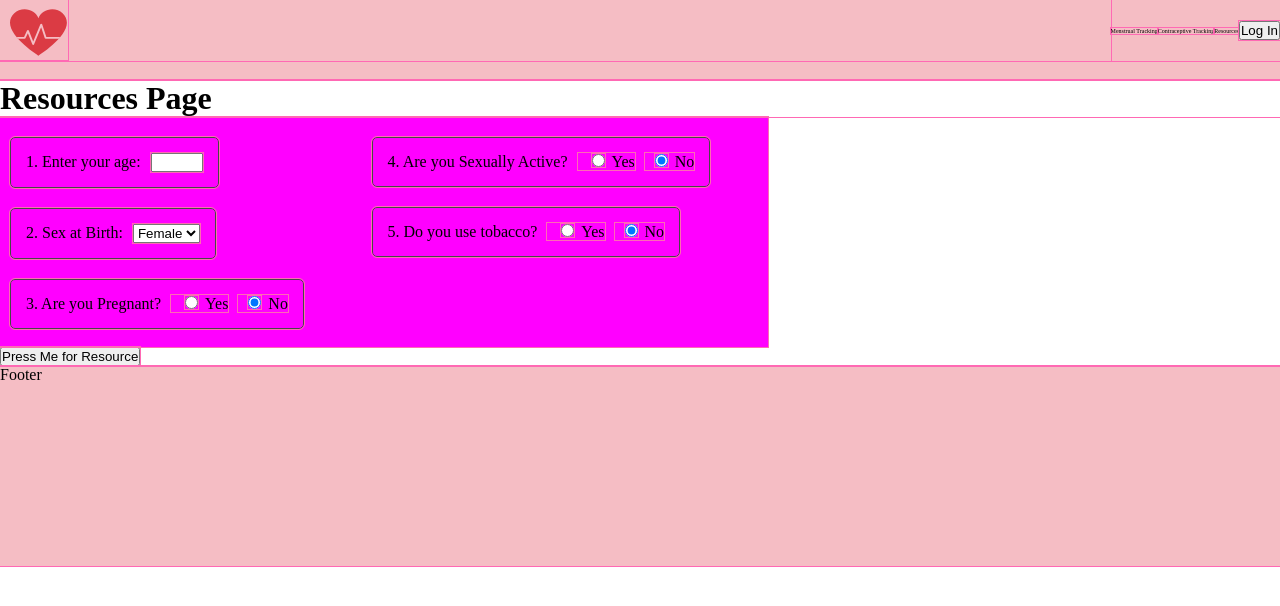
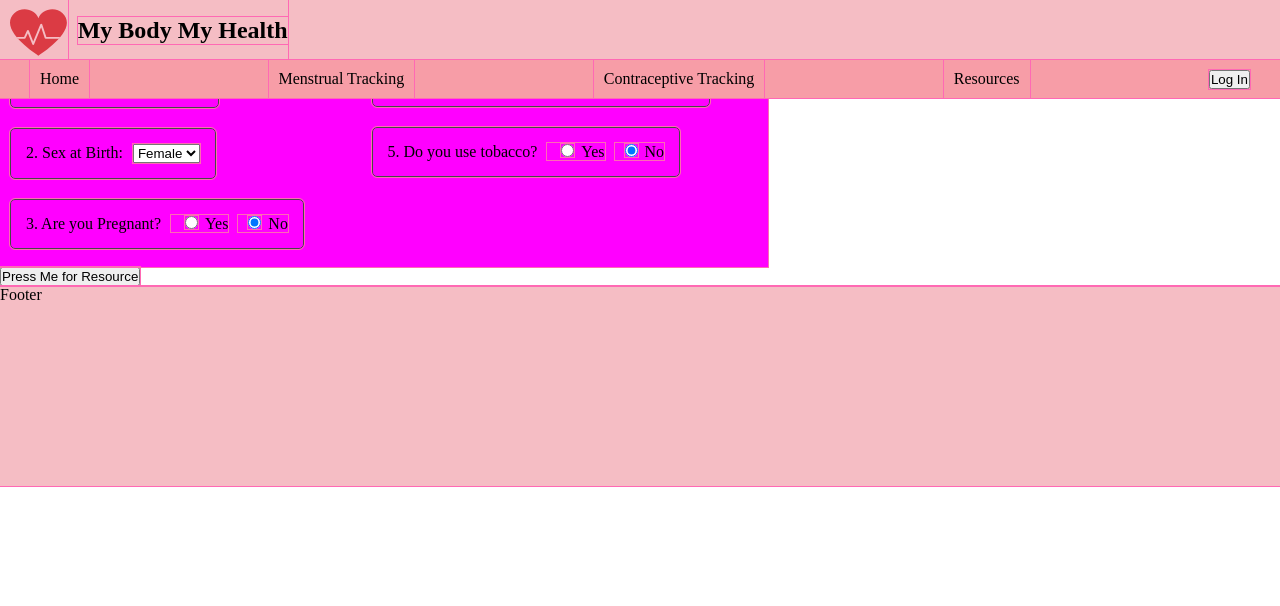
Before and after one commit to gbrogers/MyBodyMyHealth, a React (Create React App) app: page /resources in a window 1280 px wide. Shown: the top 606 px of the page. Built offline with nearby package versions, Linux system fonts and the light colour scheme; no server answers.

Commit message:
nav bar and landing pg drafted

```diff
--- a/src/App.jsx
+++ b/src/App.jsx
@@ -21,7 +21,6 @@ export default function App() {
             <Route path="/resources" component={Resources} />
             <Route path="/menstrualtracking" exact component={PeriodTracking} />
             <Route path="/contraceptivetracking" exact component={BCTracking} />
-            {/* <Route path="/shop/:id" component={ItemDetail} /> */}
           </Switch>
           <Footer />
         </div>
--- a/src/App.scss
+++ b/src/App.scss
@@ -3,6 +3,9 @@
   padding: 0;
   box-sizing: border-box;
 }
+// .app {
+//   margin-top: 100px;
+// }
 a {
   all: unset;
 }
--- a/src/components/BCTracking/BCTracking.module.scss
+++ b/src/components/BCTracking/BCTracking.module.scss
@@ -1,6 +1,6 @@
 .showBCBtn {
   all: unset;
-  width: 100vw;
+  // width: 100vw;
   cursor: pointer;
   background-color: #dff4f3;
   padding: 15px;
--- /dev/null
+++ b/src/components/Hamburger/Hamburger.jsx
@@ -0,0 +1,25 @@
+export default function Hamburger() {
+  return (
+    <>
+      <div className="hamburger">&#9776;</div>
+
+      <style jsx>
+        {`
+          .hamburger {
+            font-size: 2em;
+            margin-right: 30px;
+            display: flex;
+            justify-content: space-around;
+            flex-flow: column nowrap;
+            z-index: 10;
+          }
+
+          @media screen and (min-width: 768px) {
+            .hamburger {
+              display: none;
+            }
+        `}
+      </style>
+    </>
+  );
+}
--- a/src/components/Home/Home.jsx
+++ b/src/components/Home/Home.jsx
@@ -2,6 +2,7 @@ import styles from "./Home.module.scss";
 import MainSectionImg from "../../images/bc-types-home.jpg";
 import Triangle from "../../images/home-triangle.svg";
 import ThreeFaces from "../../images/threefaces.jpg";
+import Runner from "../../images/runner.jpg";
 
 export default function Home() {
   return (
@@ -45,7 +46,8 @@ export default function Home() {
             <button className={styles.getStartedBtn}>Learn More</button>
           </div>
 
-          <img src={ThreeFaces}></img>
+          <img src={ThreeFaces} className={styles.threeFaces}></img>
+          <img src={Runner} className={styles.runner}></img>
         </section>
         <section>
           <h2>Section 5</h2>
--- a/src/components/Home/Home.module.scss
+++ b/src/components/Home/Home.module.scss
@@ -15,6 +15,7 @@
 
   .sectionOne {
     > div {
+      // margin-top: 150px;
       display: flex;
       flex-direction: column;
       align-items: center;
@@ -90,7 +91,10 @@
     //   // top: 0;
     //   right: 0;
     // }
-    img {
+    .threeFaces {
+      display: none;
+    }
+    .runner {
       display: none;
     }
   }
@@ -142,7 +146,7 @@
         // align-items: center;
         // justify-items: center;
       }
-      img {
+      .threeFaces {
         display: block;
         height: 300px;
         width: 45vw;
@@ -199,25 +203,18 @@
     .sectionThree {
     }
     .sectionFour {
+      .mustardSqr {
+        width: 40vw;
+      }
+      .threeFaces {
+        display: none;
+      }
+      .runner {
+        display: block;
+        height: 300px;
+        width: 60vw;
+        object-fit: cover;
+      }
     }
   }
 } //end of 768 media query
-// .getStartedBtn {
-//   all: unset;
-//   background-color: #9ef3ef;
-//   cursor: pointer;
-//   padding: 10px 20px;
-//   border-radius: 5px;
-//   font-weight: 700;
-//   margin: 5px 0;
-// }
-// .sectionOne > div {
-//   display: flex;
-
-// }
-
-// .sectionTwo {
-//   position: relative;
-//   margin-bottom: 50px;
-
-// }
--- a/src/components/Nav/Nav.jsx
+++ b/src/components/Nav/Nav.jsx
@@ -1,36 +1,142 @@
-import React from "react";
-import styles from "./_Nav.module.scss";
+import React, { useState } from "react";
+import styles from "./Nav.module.scss";
 import { Link } from "react-router-dom";
 import Authenticate from "../Authenticate/Authenticate";
 import Logo from "../../images/Logo.svg";
+import Hamburger from "../Hamburger/Hamburger";
 
 function Nav() {
+  const [navbarOpen, setNavbarOpen] = useState(false);
   const navStyle = {
     color: "black",
   };
   return (
-    <nav className={styles.nav}>
-      <ul className={styles.navLinks}>
-        <Link style={styles.navStyle} to="/">
-          {/* <li>&#9776;</li> */}
-          <li>
+    <nav className="navigation">
+      {/* <ul className={`menuNav ${navbarOpen ? " showMenu" : ""}`}> */}
+      <div className={styles.navBar}>
+        <Link
+          style={styles.navStyle}
+          to="/"
+          onClick={() => setNavbarOpen(!navbarOpen)}
+        >
+          <li className={styles.logoName}>
             <img className={styles.logo} src={Logo}></img>
+            <h1>My Body My Health</h1>
           </li>
         </Link>
-
-        <Link style={navStyle} to="/menstrualtracking">
+        <button onClick={() => setNavbarOpen(!navbarOpen)}>
+          <Hamburger />
+        </button>
+      </div>
+      <ul className="navList">
+        <Link
+          style={styles.navStyle}
+          to="/"
+          onClick={() => setNavbarOpen(!navbarOpen)}
+        >
+          <li>Home</li>
+        </Link>
+        <Link
+          style={navStyle}
+          to="/menstrualtracking"
+          onClick={() => setNavbarOpen(!navbarOpen)}
+        >
           <li>Menstrual Tracking</li>
         </Link>
-        <Link style={navStyle} to="/contraceptivetracking">
+        <Link
+          style={navStyle}
+          to="/contraceptivetracking"
+          onClick={() => setNavbarOpen(!navbarOpen)}
+        >
           <li>Contraceptive Tracking</li>
         </Link>
-        <Link style={navStyle} to="/resources">
+        <Link
+          style={navStyle}
+          to="/resources"
+          onClick={() => setNavbarOpen(!navbarOpen)}
+        >
           <li>Resources</li>
         </Link>
         <Authenticate />
       </ul>
+      <style jsx>{`
+        .navList button {
+          all: unset;
+        }
+        .navigation {
+          position: fixed;
+          min-height: 10vh;
+          width: 100%;
+          display: flex;
+          flex-direction: column;
+          justify-content: space-between;
+          background-color: #f5bdc4;
+        }
+        .navigation button {
+          all: unset;
+        }
+        .navigation a,
+        .navigation button {
+          cursor: pointer;
+        }
+        .navList {
+          display: ${navbarOpen ? "inline" : "none"};
+          align-items: center;
+          // margin: 30px;
+          background-color: #f79da7;
+          height: 100vh;
+        }
+        .navList li,
+        .navList button {
+          list-style-type: none;
+          padding: 10px;
+          // height: 30px;
+          font-size: 1.3em;
+        }
+
+        @media screen and (min-width: 768px){
+          .navList {
+            padding: 0 30px ;
+            display: flex;
+            justify-content: space-between;
+            align-items: center;
+            height: auto;
+        }
+        .navList li,
+        .navList button {
+          list-style-type: none;
+          padding: 10px;
+          font-size: 1em;
+        }
+      `}</style>
     </nav>
   );
 }
 
 export default Nav;
+
+{
+  /* <nav className={styles.nav}>
+<ul className={styles.navLinks}>
+  <Link style={styles.navStyle} to="/">
+    {/* <li>&#9776;</li> */
+}
+//   <li>
+//     <img className={styles.logo} src={Logo}></img>
+//   </li>
+// </Link>
+
+{
+  /* <Link style={navStyle} to="/menstrualtracking">
+    <li>Menstrual Tracking</li>
+  </Link>
+  <Link style={navStyle} to="/contraceptivetracking">
+    <li>Contraceptive Tracking</li>
+  </Link>
+  <Link style={navStyle} to="/resources">
+    <li>Resources</li>
+  </Link>
+  <Authenticate />
+</ul>
+</nav> */
+}
--- /dev/null
+++ b/src/components/Nav/Nav.module.scss
@@ -0,0 +1,18 @@
+.navBar {
+  display: flex;
+  justify-content: space-between;
+}
+.logoName {
+  list-style-type: none;
+  display: flex;
+  align-items: center;
+  h1 {
+    margin-left: 10px;
+    text-align: center;
+  }
+}
+.logo {
+  padding-left: 10px;
+  padding-top: 5px;
+  height: 60px;
+}
--- a/src/components/Nav/_Nav.module.scss
+++ /dev/null
@@ -1,36 +0,0 @@
-nav {
-  min-height: 10vh;
-  background: #f5bdc4;
-  width: 100%;
-  // font-size: 1.3em;
-  font-size: 0.3em;
-
-  .navLinks {
-    display: flex;
-    // justify-content: space-between;
-    align-items: center;
-    list-style-type: none;
-    // padding: 20px;
-  }
-  div {
-    display: flex;
-    justify-content: space-between;
-  }
-  ul {
-    display: flex;
-    justify-content: space-between;
-    align-content: center;
-  }
-  ul > a:nth-child(1) {
-    flex-grow: 2;
-  }
-  li {
-    // margin-right: 30px;
-  }
-}
-
-.logo {
-  padding-left: 10px;
-  padding-top: 5px;
-  height: 60px;
-}
```
Also changed, not shown: notes.txt, src/images/runner.jpg (renamed from src/images/pexels-pixabay-40751.jpg).
